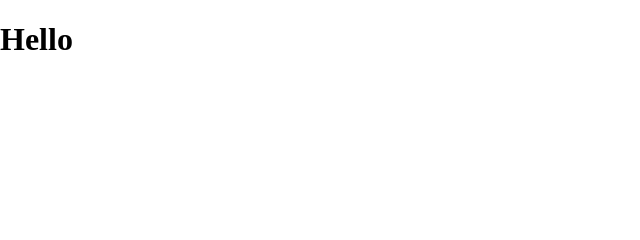
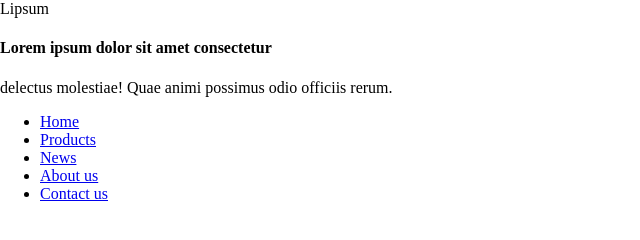
Before and after one commit to alex0735070005/psd_project_php, a plain HTML site: page index.html in a window 1280 px wide. Shown: the whole page, without its empty margins (0-640 px from the left). Drawn offline with Linux system fonts and the light colour scheme.

Commit message:
create structure header

```diff
--- a/index.html
+++ b/index.html
@@ -9,7 +9,26 @@
 </head>
 
 <body>
-    <h1>Hello</h1>
+    <div id="container">
+        <header>
+            <div id="logo">
+                Lipsum
+            </div>
+            <div id="header-text">
+                <h4>Lorem ipsum dolor sit amet consectetur</h4>
+                delectus molestiae! Quae animi possimus odio officiis rerum.
+            </div>
+            <nav>
+                <ul id="header-menu">
+                    <li><a href="#">Home</a></li>
+                    <li><a href="#">Products</a></li>
+                    <li><a href="#">News</a></li>
+                    <li><a href="#">About us</a></li>
+                    <li><a href="#">Contact us</a></li>
+                </ul>
+            </nav>
+        </header>
+    </div>
 </body>
 
 </html>
```
